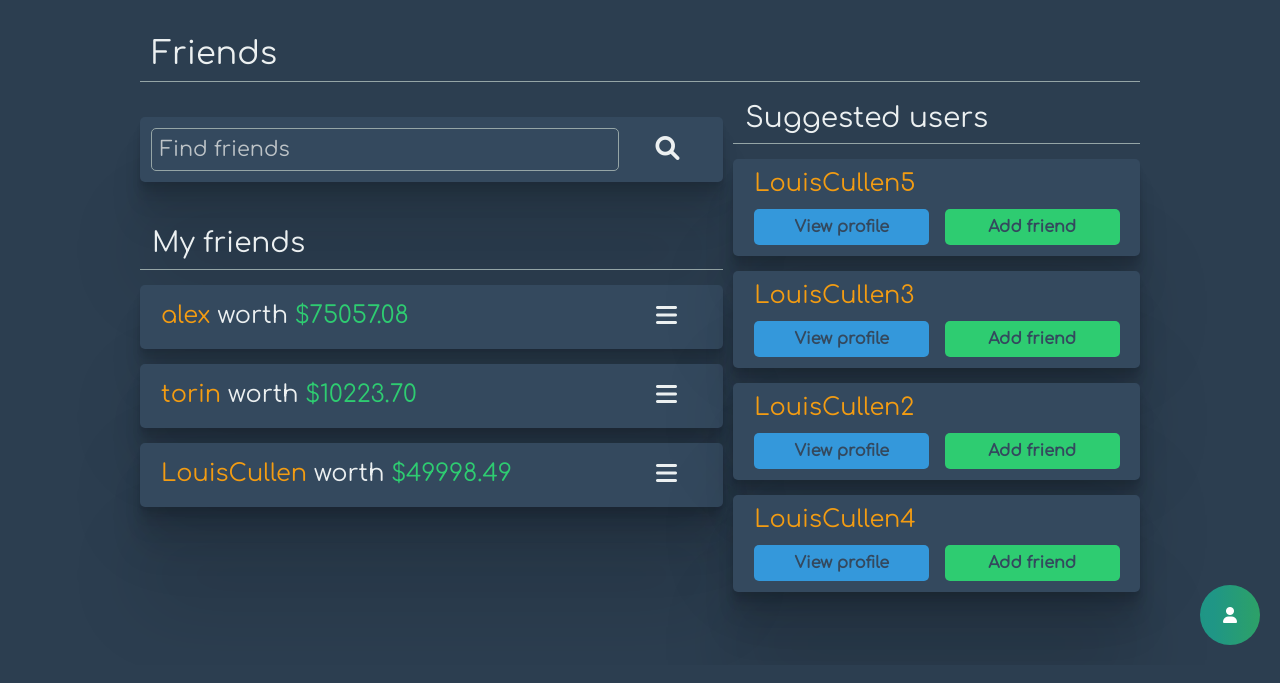
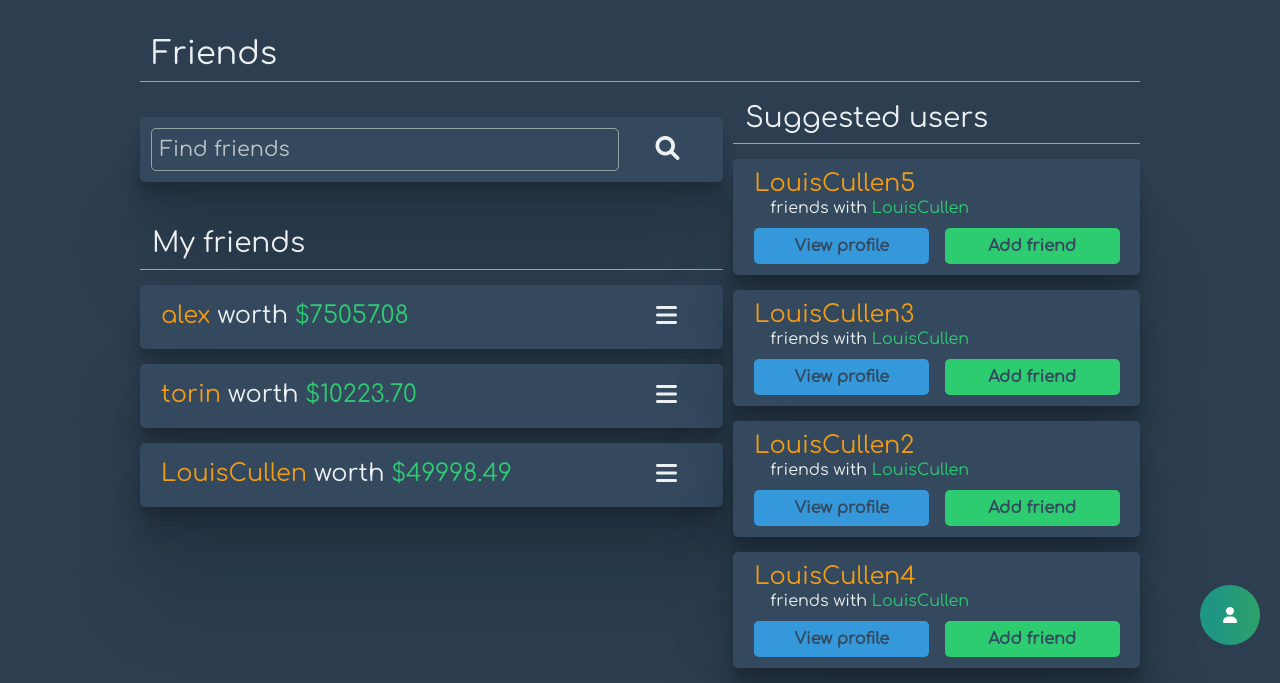
Before and after one commit to Manc-Y15/hustl.io, a Django app: page /friends/ in a window 1280 px wide. Shown: the part 135-818 px from the top of the page. Before the commit the page ends 780 px from the top, so only its background shows below. Run offline with Django 4.2, Linux system fonts and the light colour scheme; a user stored in the database is signed in; data comes from the database, SQL or seed files in the repository; both versions use the stored data as it was after the commit; some libraries are stand-ins or nearby versions.

Commit message:
Added mutual friends to suggested users, fixed add friend button on suggested users and sorted buggy confirmation animations

```diff
--- a/src/main/main_views.py
+++ b/src/main/main_views.py
@@ -151,7 +151,7 @@ def request_friend(request):
 		if User.objects.filter(username = friend_name).exists():
 			newFriend =  User.objects.filter(username = friend_name)[0]
 			if request.user in newFriend.profile.requested_me.all():
-				form['success'] = False
+				form['friends'] = False
 			elif newFriend in request.user.profile.friends.all():
 				form['friends'] = True
 			elif newFriend in request.user.profile.requested_me.all():
@@ -162,6 +162,7 @@ def request_friend(request):
 				newFriend.profile.save()
 				request.user.profile.save()
 				form['success'] = True
+				form['friends'] = True
 				return redirect("/friends")
 			else:
 				# request.user.profile.requested_friends.add(newFriend)
@@ -226,8 +227,12 @@ def friends_view(request):
 			friendinfo.append("Losing")
 			friendinfo.append( winvslose * -1)
 		for suggested in friend.profile.friends.all():
-			if suggested.username not in suggested_users and suggested != request.user and suggested not in request.user.profile.friends.all():
-				suggested_users.append(suggested.username)
+			if not any(suggested.username in sublist for sublist in suggested_users) and suggested != request.user and suggested not in request.user.profile.friends.all() and request.user not in suggested.profile.requested_me.all() and suggested not in request.user.profile.requested_me.all():
+				n=-1
+				for existing_friend in request.user.profile.friends.all():
+					if suggested in existing_friend.profile.friends.all():
+						n+=1
+				suggested_users.append([suggested.username,friend.username,n])
 
 
 	random.shuffle(suggested_users)
@@ -247,8 +252,8 @@ def friends_view(request):
 
 	n=0
 	while len(suggested_users)<3 and n<len(userlist):
-		if userlist[n].username not in suggested_users and userlist[n] != request.user and userlist[n] not in request.user.profile.friends.all():
-			suggested_users.append(userlist[n].username)
+		if not any(userlist[n].username in sublist for sublist in suggested_users) and userlist[n] != request.user and userlist[n] not in request.user.profile.friends.all() and request.user not in userlist[n].profile.requested_me.all() and userlist[n] not in request.user.profile.requested_me.all():
+			suggested_users.append([userlist[n].username,False,0])
 		n+=1
 
 	requests=[]
--- a/src/templates/accounts/friends.html
+++ b/src/templates/accounts/friends.html
@@ -31,7 +31,7 @@
 						</div>
 							{% for request in requests %}
 							<div class="profile-input row" id="{{friend.0}}_result">
-								<div class="profile-input-text col-10 flex-wrap">
+								<div class="profile-input-text col-12 flex-wrap">
 									<h4 style="margin: 0;">
 										<span style="color: #f39c12">{{ request.0 }}</span></h4>{% if request.1 %}<h6 style="padding-left: 1em; margin: 0;">friends with
 										<span style="color: #2ecc71"> {{ request.1 }}</span>{% if request.2 != 0 %} + {{ request.2 }} others{% endif %}</h6>{% endif %}
@@ -105,16 +105,18 @@
 								<h3 style="text-align: left;">Suggested users</h3>
 							</div>
 							{% for suggestion in suggestions %}
-								<div class="profile-input row" id="{{search_result_name}}_result" style="margin-bottom: 15px;">
-									<h4 class="profile-input-text col-10 flex-wrap">
-										<span style="color: #f39c12">{{suggestion}}</span>
-									</h4>
-									<a class="col-6" href="/portfolio/{{suggestion}}" style="padding:0">
+								<div class="profile-input row" id="{{suggestion.0}}_result" style="margin-bottom: 15px;">
+									<div class="profile-input-text col-12 flex-wrap">
+										<h4 style="margin: 0;">
+											<span style="color: #f39c12">{{ suggestion.0 }}</span></h4>{% if suggestion.1 %}<h6 style="padding-left: 1em; margin: 0;">friends with
+											<span style="color: #2ecc71"> {{ suggestion.1 }}</span>{% if suggestion.2 != 0 %} + {{ suggestion.2 }} others{% endif %}</h6>{% endif %}
+									</div>
+									<a class="col-6" href="/portfolio/{{suggestion.0}}" style="padding:0">
 										<button style="margin-top: 10px;" class="default-button col-12" type="button" name="view_profile">View profile</button>
 									</a>
 									<form hx-post="/friends/request" hx-swap="afterend" class="col-6" style="padding: 0;">
 										{% csrf_token %}
-										<input type="hidden" name="username" value="{{suggestion}}">
+										<input type="hidden" name="username" value="{{suggestion.0}}">
 										<button style="margin-top: 10px;" class="add-friend-button col-12" type="submit" name="Add_friend">Add friend</button>
 									</form>
 								</div>
```
Also changed, not shown: src/templates/accounts/friend_request_response.html (+3 -4 lines), src/db.sqlite3.
